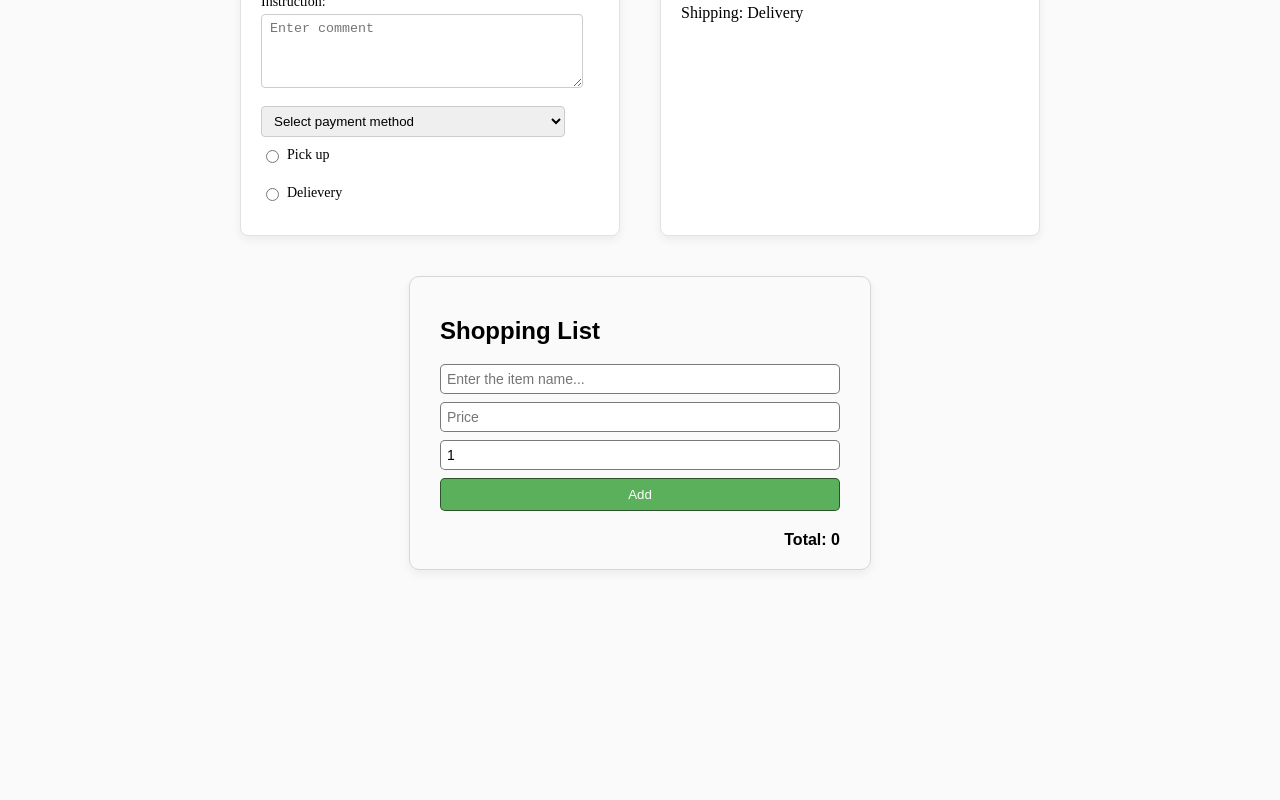
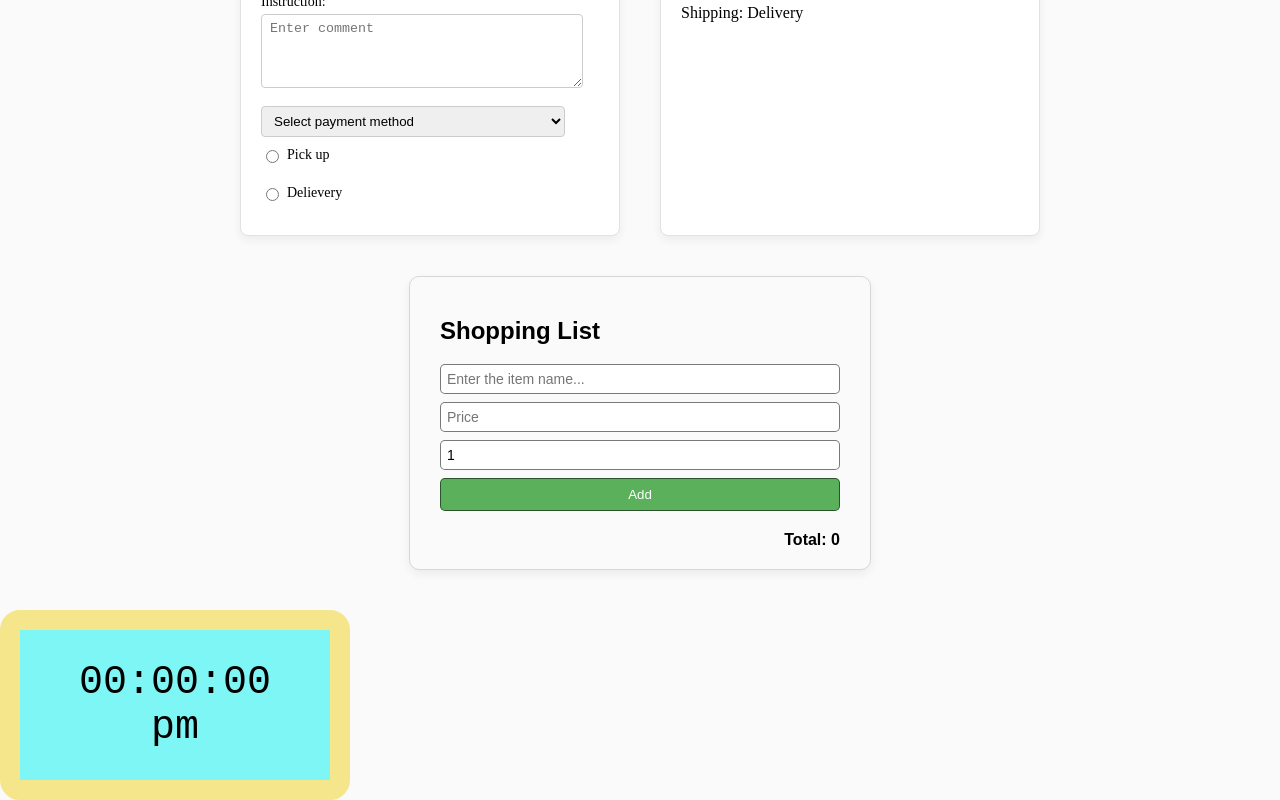
Before and after one commit to HanKwan/react-fundamentals, a React (Vite) app in the folder practice/: page / in a window 1280 px wide. Shown: the part 964-1764 px from the top of the page. Before the commit the page ends 1574 px from the top, so only its background shows below. Built offline with nearby package versions, Linux system fonts and the light colour scheme.

Commit message:
create: made digital clock conponent folder and added css

```diff
--- a/practice/src/App.tsx
+++ b/practice/src/App.tsx
@@ -1,5 +1,6 @@
 import Card from "./component/Card"
 import Click from "./component/Click";
+import DigitalClock from "./component/DigitalClock";
 import List from "./component/List";
 import Onchange from "./component/Onchange";
 import ToBuyList from "./component/ToBuyList";
@@ -25,6 +26,7 @@ function App() {
       <Click />
       <Onchange />
       <ToBuyList />
+      <DigitalClock />
     </>
   );
 
--- /dev/null
+++ b/practice/src/component/DigitalClock.tsx
@@ -0,0 +1,11 @@
+function DigitalClock() {
+
+
+    return (
+        <div className="digital-clock">
+            <span>00:00:00 pm</span>
+        </div>
+    )
+}
+
+export default DigitalClock;
--- a/practice/src/index.css
+++ b/practice/src/index.css
@@ -193,3 +193,15 @@ textarea{
   text-align: right;
   font-weight: bold;
 }
+
+/* for digital clock */
+.digital-clock {
+  background-color: hsla(180, 89%, 66%, 0.774);
+  width: 250px;
+  font-family: monospace;
+  padding: 30px;
+  border-radius: 20px;
+  border: 20px solid rgb(246, 230, 139);
+  font-size: 2.5rem;
+  text-align: center;
+}
```
